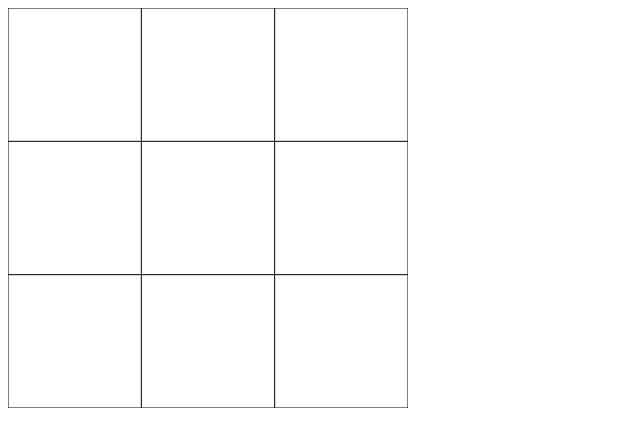
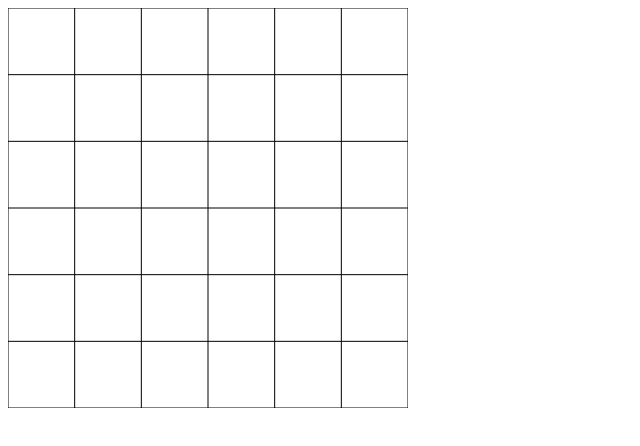
Before and after one commit to karaxuna/kanvas-tic-tac-toe, a website: page index.html in a window 1280 px wide. Shown: the whole page, without its empty margins (0-640 px from the left). Drawn offline with Linux system fonts and the light colour scheme.

Commit message:
parameters changed

```diff
--- a/bower.json
+++ b/bower.json
@@ -1,6 +1,7 @@
 {
     "name": "kanvas-tic-tac-toe",
     "description": "Tic tac toe game using kanvas library",
+    "version": "0.0.1",
     "main": [
         "src/xox/Game.js"
     ],
--- a/index.html
+++ b/index.html
@@ -25,12 +25,15 @@
         <!-- endbuild -->
 
         <!-- xox container -->
-        <canvas width="400" height="400" id="canvas"></canvas>
+        <canvas width="500" height="500" id="canvas"></canvas>
 
         <!-- main -->
         <script type="text/javascript">
             var game = new xox.Game({
-                context: document.getElementById('canvas').getContext('2d')
+                context: document.getElementById('canvas').getContext('2d'),
+                width: 6,
+                height: 6,
+                winningScore: 4
             });
 
             game.on('over', function () {
```
Also changed, not shown: dist/index.html.
